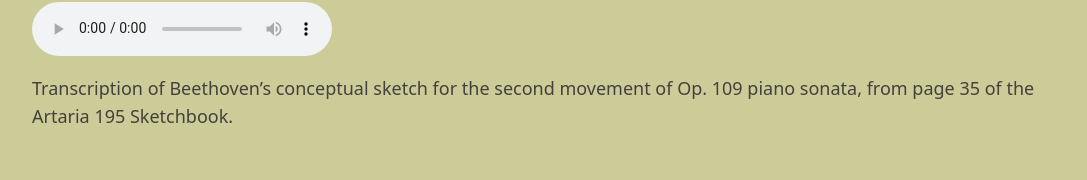
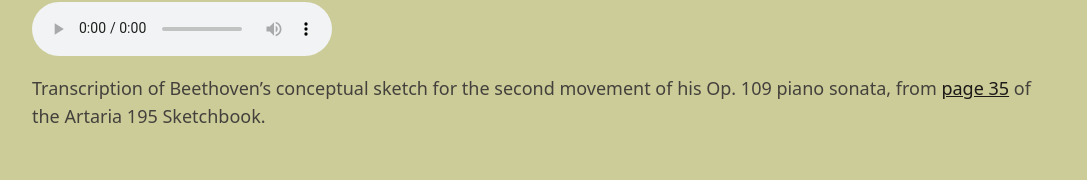
Before and after one commit to MichaelAllenWarner/op-109, a SvelteKit app: page / in a window 1280 px wide. Shown: the part 1170-1350 px from the top of the page, without its empty margins (96-1183 px from the left). Built offline with nearby package versions, Linux system fonts and the light colour scheme.

Commit message:
add link to figcaption on homepage (needed some SketchAndAudio refactor)

```diff
--- a/src/lib/SketchAndAudio.svelte
+++ b/src/lib/SketchAndAudio.svelte
@@ -28,5 +28,7 @@
   </div>
   {#if caption}
     <figcaption>{caption}</figcaption>
+  {:else if $$slots.caption}
+    <figcaption><slot name="caption" /></figcaption>
   {/if}
 </figure>
--- a/src/routes/+page.svelte
+++ b/src/routes/+page.svelte
@@ -55,8 +55,13 @@
       },
     ]}
     audioSrc={sketch1Mp3}
-    caption="Transcription of Beethoven’s conceptual sketch for the second movement of Op. 109 piano sonata, from page 35 of the Artaria 195 Sketchbook."
-  />
+  >
+    <svelte:fragment slot="caption">
+      Transcription of Beethoven’s conceptual sketch for the second movement of
+      his Op. 109 piano sonata, from <a href="/page-35">page 35</a> of the Artaria
+      195 Sketchbook.
+    </svelte:fragment>
+  </SketchAndAudio>
 
   <hr />
 
```
